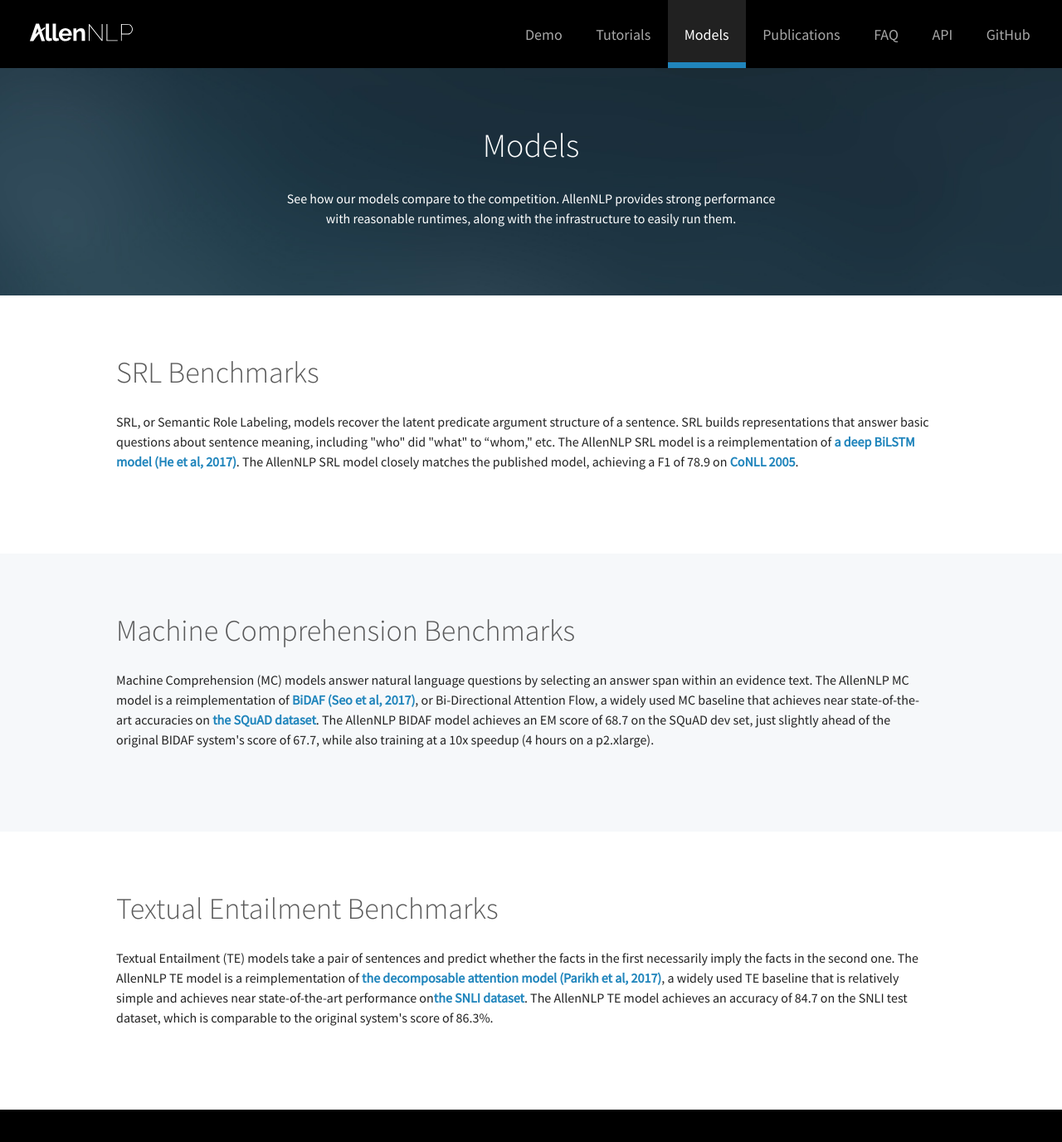
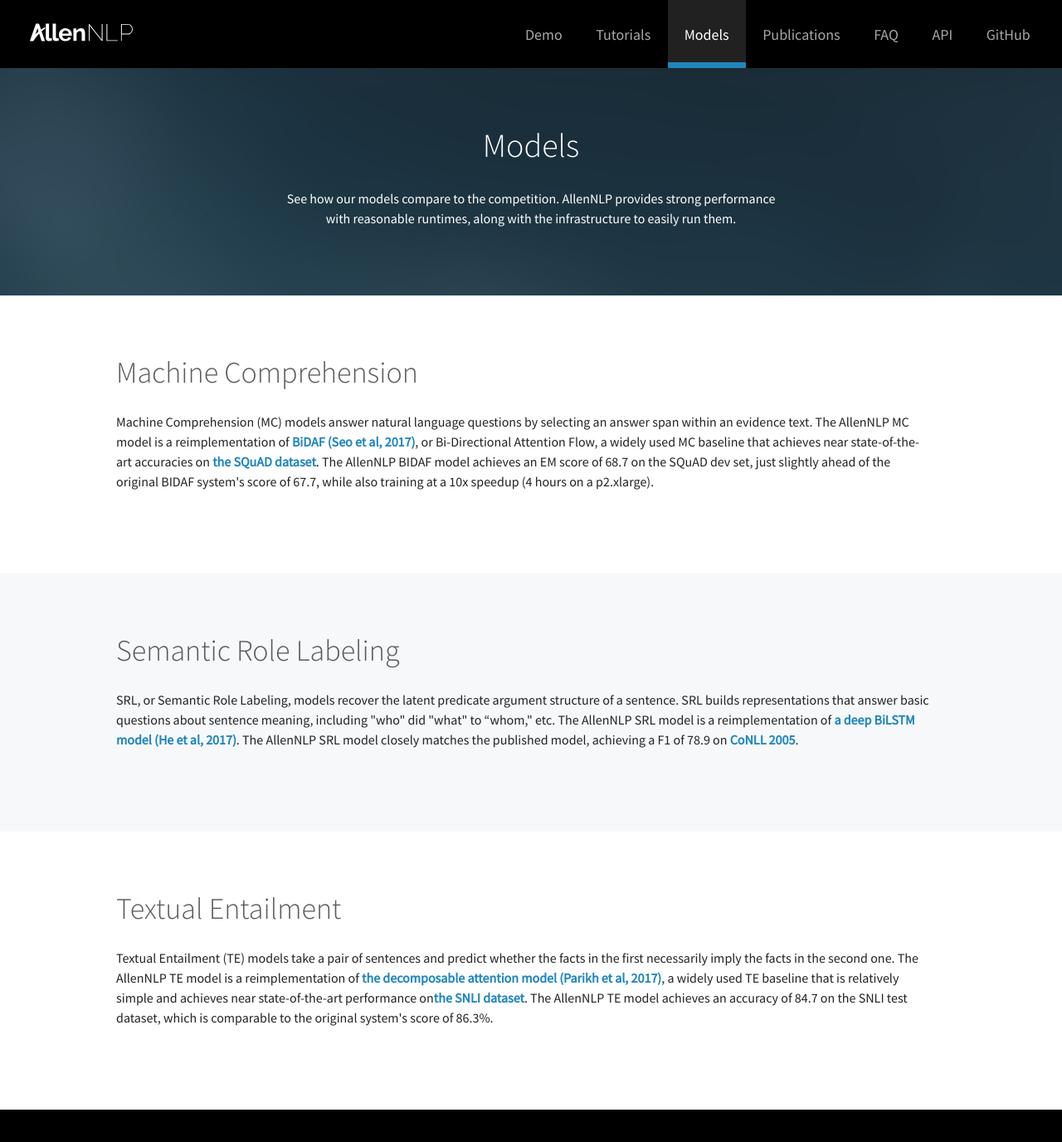
Before and after one commit to allenai/allennlp-website, a Jekyll site: the page built from models.html, in a window 1280 px wide and 1400 px high. Shown: the top 1376 px of the window at 83% size. Built offline with Jekyll 4.4.1, drawn with Linux system fonts in a browser that asks for light colours.

Commit message:
Remove 'Benchmark' from model names.  Reorder.

```diff
--- a/models.html
+++ b/models.html
@@ -21,23 +21,23 @@
       <div class="banner">
         <div class="constrained constrained--med">
           <div class="padded-med">
-            <h2>SRL Benchmarks</h2>
-            <p class="t-sm">SRL, or Semantic Role Labeling, models recover the latent predicate argument structure of a sentence. SRL builds representations that answer basic questions about sentence meaning, including "who" did "what" to “whom," etc. The AllenNLP SRL model is a reimplementation of <a href="https://homes.cs.washington.edu/~luheng/files/acl2017_hllz.pdf" target="_blank">a deep BiLSTM model (He et al, 2017)</a>. The AllenNLP SRL model closely matches the published model, achieving a F1 of 78.9 on <a href="http://www.lsi.upc.edu/~srlconll/" target="_blank">CoNLL 2005</a>.</p>
+            <h2>Machine Comprehension</h2>
+            <p class="t-sm">Machine Comprehension (MC) models answer natural language questions by selecting an answer span within an evidence text. The AllenNLP MC model is a reimplementation of <a href="https://www.semanticscholar.org/paper/Bidirectional-Attention-Flow-for-Machine-Comprehen-Seo-Kembhavi/007ab5528b3bd310a80d553cccad4b78dc496b02" target="_blank">BiDAF (Seo et al, 2017)</a>, or Bi-Directional Attention Flow, a widely used MC baseline that achieves near state-of-the-art accuracies on <a href="https://rajpurkar.github.io/SQuAD-explorer/" target="_blank">the SQuAD dataset</a>.  The AllenNLP BIDAF model achieves an EM score of 68.7 on the SQuAD dev set, just slightly ahead of the original BIDAF system's score of 67.7, while also training at a 10x speedup (4 hours on a p2.xlarge).</p>
           </div>
         </div>
       </div>
       <div class="banner c-bg-gray-light">
         <div class="constrained constrained--med">
           <div class="padded-med">
-            <h2>Machine Comprehension Benchmarks</h2>
-            <p class="t-sm">Machine Comprehension (MC) models answer natural language questions by selecting an answer span within an evidence text. The AllenNLP MC model is a reimplementation of <a href="https://www.semanticscholar.org/paper/Bidirectional-Attention-Flow-for-Machine-Comprehen-Seo-Kembhavi/007ab5528b3bd310a80d553cccad4b78dc496b02" target="_blank">BiDAF (Seo et al, 2017)</a>, or Bi-Directional Attention Flow, a widely used MC baseline that achieves near state-of-the-art accuracies on <a href="https://rajpurkar.github.io/SQuAD-explorer/" target="_blank">the SQuAD dataset</a>.  The AllenNLP BIDAF model achieves an EM score of 68.7 on the SQuAD dev set, just slightly ahead of the original BIDAF system's score of 67.7, while also training at a 10x speedup (4 hours on a p2.xlarge).</p>
+            <h2>Semantic Role Labeling</h2>
+            <p class="t-sm">SRL, or Semantic Role Labeling, models recover the latent predicate argument structure of a sentence. SRL builds representations that answer basic questions about sentence meaning, including "who" did "what" to “whom," etc. The AllenNLP SRL model is a reimplementation of <a href="https://homes.cs.washington.edu/~luheng/files/acl2017_hllz.pdf" target="_blank">a deep BiLSTM model (He et al, 2017)</a>. The AllenNLP SRL model closely matches the published model, achieving a F1 of 78.9 on <a href="http://www.lsi.upc.edu/~srlconll/" target="_blank">CoNLL 2005</a>.</p>
           </div>
         </div>
       </div>
       <div class="banner">
         <div class="constrained constrained--med">
           <div class="padded-med">
-            <h2>Textual Entailment Benchmarks</h2>
+            <h2>Textual Entailment</h2>
             <p class="t-sm">Textual Entailment (TE) models take a pair of sentences and predict whether the facts in the first necessarily imply the facts in the second one. The AllenNLP TE model is a reimplementation of <a href="https://www.semanticscholar.org/paper/A-Decomposable-Attention-Model-for-Natural-Languag-Parikh-T%C3%A4ckstr%C3%B6m/07a9478e87a8304fc3267fa16e83e9f3bbd98b27" target="_blank">the decomposable attention model (Parikh et al, 2017)</a>, a widely used TE baseline that is relatively simple and achieves near state-of-the-art performance on<a href="https://nlp.stanford.edu/projects/snli/" target="_blank">the SNLI dataset</a>.  The AllenNLP TE model achieves an accuracy of 84.7 on the SNLI test dataset, which is comparable to the original system's score of 86.3%.</p>
           </div>
         </div>
```
